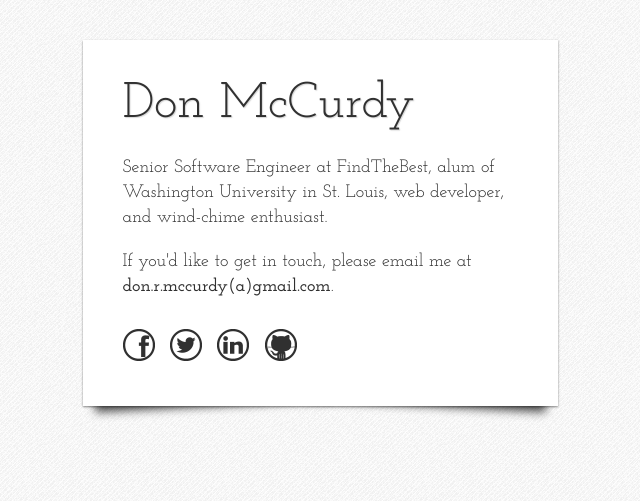
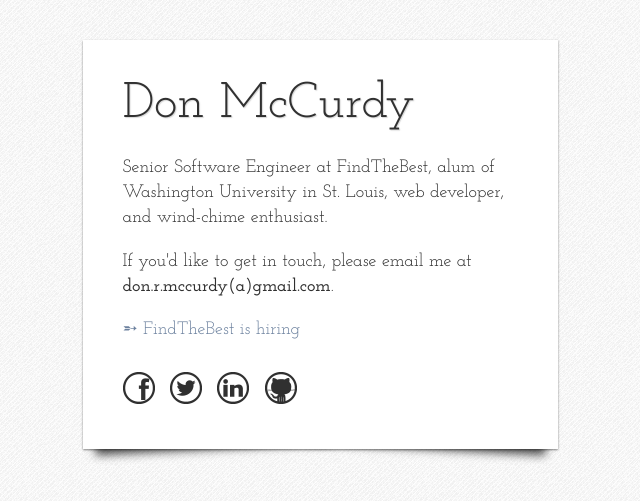
Before and after one commit to donmccurdy/home, a PHP site: page / in a window 1280 px wide. Shown: the top 501 px of the page, without its empty margins (320-960 px from the left). Run offline with PHP 8.4, Linux system fonts and the light colour scheme.

Commit message:
Adding hiring link, because hiring.

```diff
--- a/assets/css/styles.css
+++ b/assets/css/styles.css
@@ -82,6 +82,14 @@ body {
 	font-weight: bold;
 }
 
+.link {
+	color: #6C819E;
+}
+
+.link:hover {
+	text-decoration: underline;
+}
+
 /*********** MOBILE */
 
 @media all and (max-width: 520px) {
--- a/home.html
+++ b/home.html
@@ -15,7 +15,6 @@
 	====  ====  =====        ==        ====     =====    ====  =====  ==        =
 	=============================================================================
 	=============================================================================
-	======================   TO  http://donmccurdy.com    =======================
 	=============================================================================
 	=============================================================================
 	=============================================================WelcomeMat.co-->
@@ -46,6 +45,7 @@
 			<section id="bio">
 				<p>Senior Software Engineer at FindTheBest, alum of Washington University in St. Louis, web developer, and wind-chime enthusiast.</p>
 				<p>If you'd like to get in touch, please email me at <span class="email">don.r.mccurdy(a)gmail.com</span>.</p>
+				<p><a class="link" href="http://apply.findthebest.com?source=donmccurdy">&#x27b5; FindTheBest is hiring</a></p>
 			</section>
 			<section id="links">
 				<ul>
```
